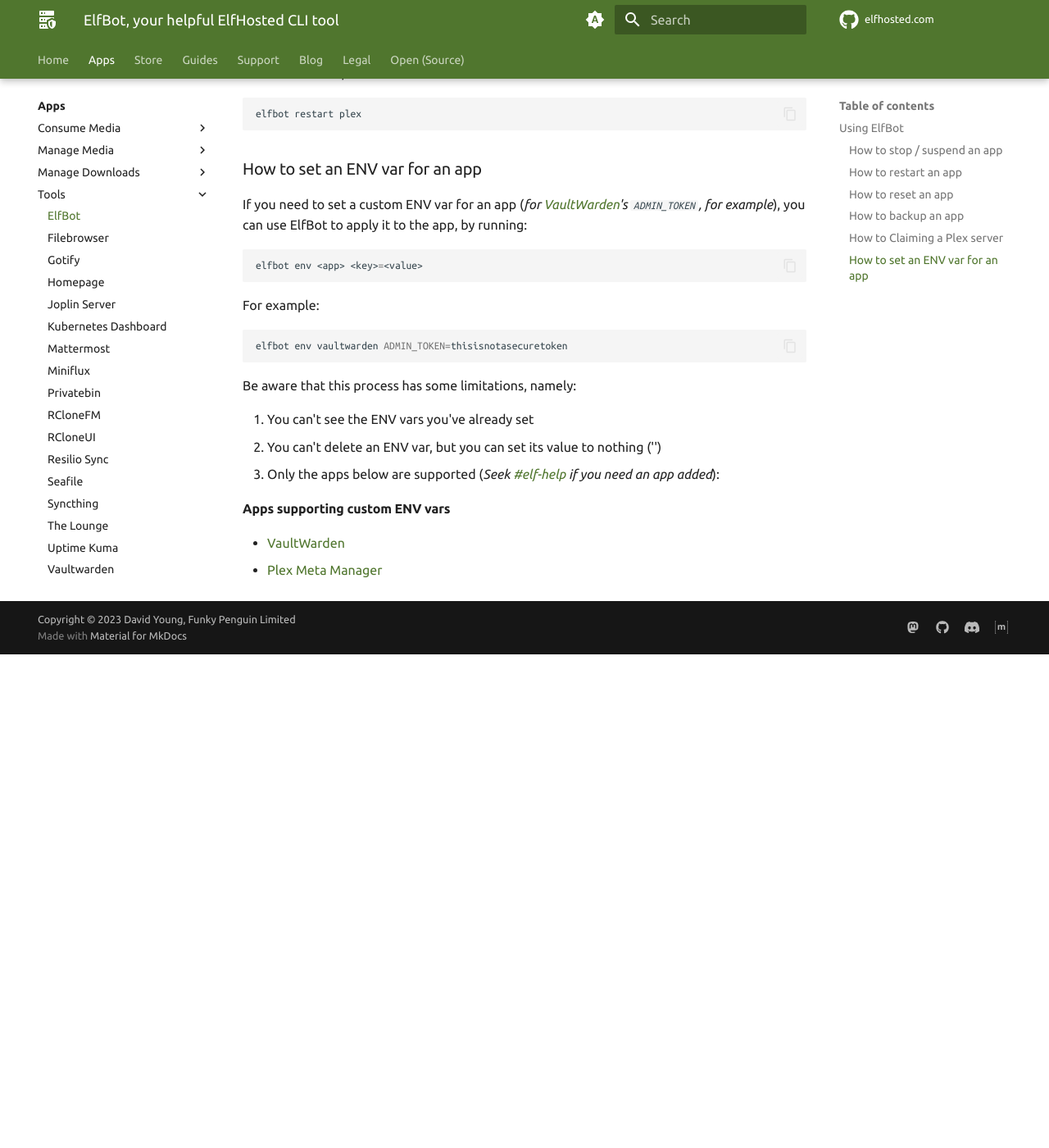
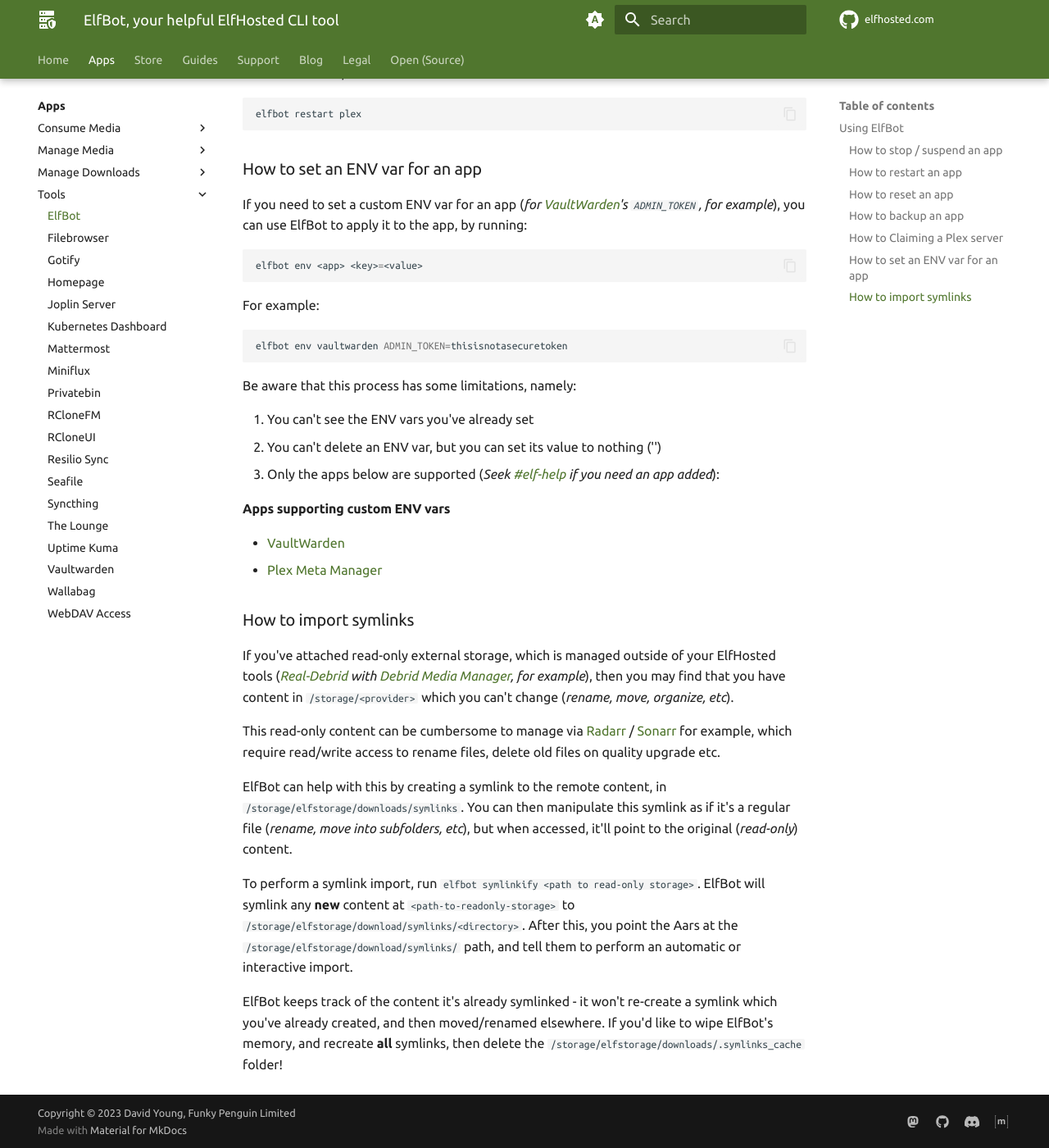
Before and after one commit to elfhosted/elfhosted.com, an MkDocs documentation site: the page built from docs/app/elfbot.md, in a window 1280 px wide and 1400 px high, scrolled down 2560 px. Shown: the whole window at 82% size. Built offline with MkDocs 1.6.1 and Material for MkDocs 9.7.7, drawn with Linux system fonts in a browser that asks for light colours; a script that is not in the unit is left out; plug-ins that fetch from the network failed and are left out; comment, search, counter and statistics services are not loaded; before the commit the page ends 3358 px from its top, so only the background shows below that.

Commit message:
add details about symlinkify
Signed-off-by: David Young <davidy@funkypenguin.co.nz>

```diff
--- a/docs/app/elfbot.md
+++ b/docs/app/elfbot.md
@@ -105,4 +105,16 @@ Be aware that this process has some limitations, namely:
 * [VaultWarden][vaultwarden]
 * [Plex Meta Manager][plex-meta-manager]
 
+### How to import symlinks
+
+If you've attached read-only external storage, which is managed outside of your ElfHosted tools (*[Real-Debrid][real-debrid] with [Debrid Media Manager](https://debridmediamanager.com/), for example*), then you may find that you have content in `/storage/<provider>` which you can't change (*rename, move, organize, etc*).
+
+This read-only content can be cumbersome to manage via [Radarr][radarr] / [Sonarr][sonarr] for example, which require read/write access to rename files, delete old files on quality upgrade etc.
+
+ElfBot can help with this by creating a symlink to the remote content, in `/storage/elfstorage/downloads/symlinks`. You can then manipulate this symlink as if it's a regular file (*rename, move into subfolders, etc*), but when accessed, it'll point to the original (*read-only*) content.
+
+To perform a symlink import, run `elfbot symlinkify <path to read-only storage>`. ElfBot will symlink any **new**  content at `<path-to-readonly-storage>` to `/storage/elfstorage/download/symlinks/<directory>`. After this, you point the Aars at the `/storage/elfstorage/download/symlinks/` path, and tell them to perform an automatic or interactive import.
+
+ElfBot keeps track of the content it's already symlinked - it won't re-create a symlink which you've already created, and then moved/renamed elsewhere. If you'd like to wipe ElfBot's memory, and recreate **all** symlinks, then delete the `/storage/elfstorage/downloads/.symlinks_cache` folder!
+
 --8<-- "common-links.md"
```
Also changed, not shown: docs/app/radarr.md (+4 -0 lines), docs/app/rdtclient.md (+7 -0 lines).
